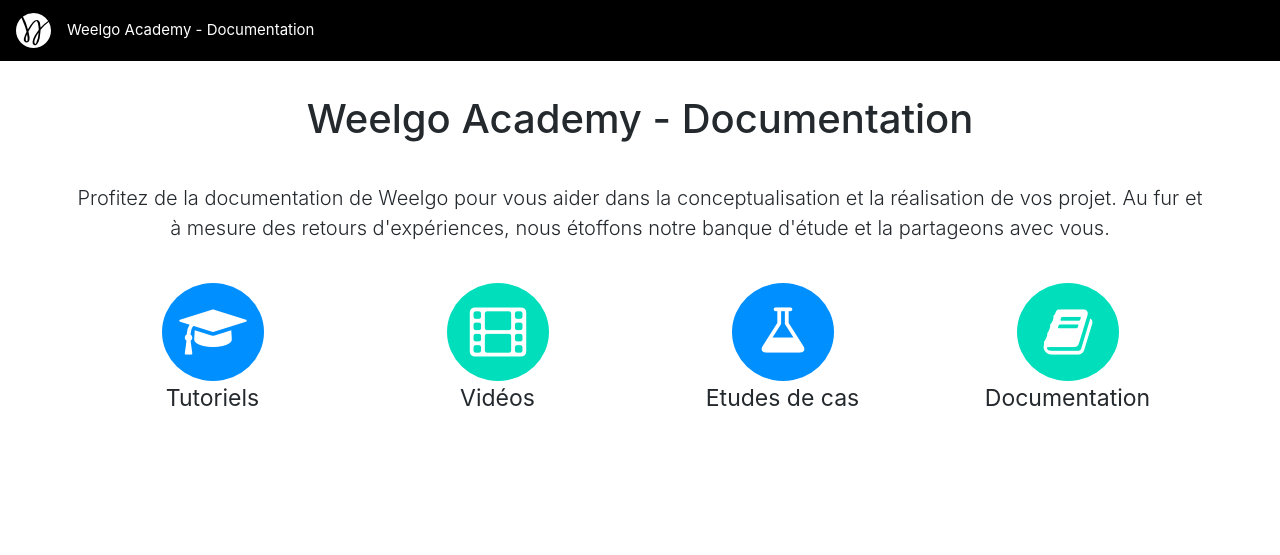
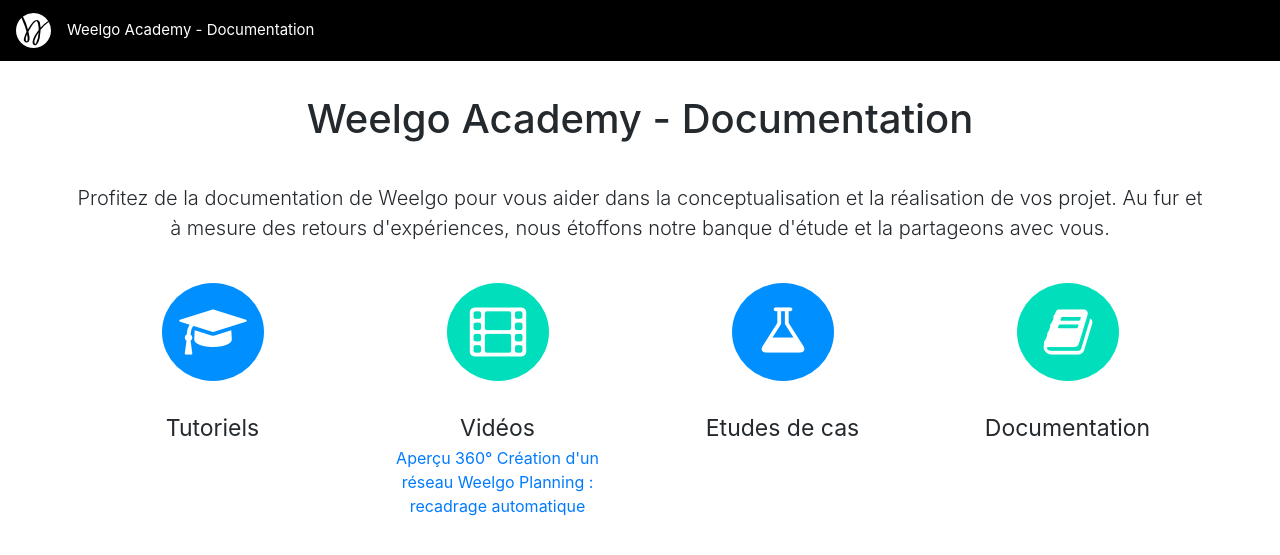
Before and after one commit to Weelgo/weelgo.github.io, a Jekyll site: the page built from fr/index.html, in a window 1280 px wide and 900 px high. Shown: the top 555 px of the window. Built offline with Jekyll 4.4.1, drawn with Linux system fonts in a browser that asks for light colours.

Commit message:
Modif index

```diff
--- a/_layouts/main_index_fr.html
+++ b/_layouts/main_index_fr.html
@@ -20,25 +20,30 @@
 		<div class="row">
 
 				<div class="col-md-3 col-sm-12 text-center">
-					<div class="text-center" style="margin-top: 30px;">
+					<div class="text-center" style="margin-top: 30px;margin-bottom: 30px;">
 						<img class="img-responsive" style="display: inline;" alt="" src="/fr/img/tutorials.png">
 					</div>
 					<div class="text-center" style="font-size: 23px;">Tutoriels</div>
 				</div>
 				<div class="col-md-3 col-sm-12 text-center">
-					<div class="text-center" style="margin-top: 30px;">
+					<div class="text-center" style="margin-top: 30px;margin-bottom: 30px;">
 						<a href="https://www.youtube.com/channel/UCMuycYGVWNGFujwwxvW40hw"><img class="img-responsive" style="display: inline;" alt="" src="/fr/img/videos.png"></a>
 					</div>
 					<div class="text-center" style="font-size: 23px;">Vidéos</div>
+					<div>
+						<a href="https://www.youtube.com/watch?v=gPFzQDd73jc">Aperçu 360°</a>
+						<a href="https://www.youtube.com/watch?v=z8WjuIl3h2g">Création d'un réseau Weelgo</a>
+						<a href="https://www.youtube.com/watch?v=z8WjuIl3h2g">Planning : recadrage automatique</a>
+					</div>
 				</div>
 				<div class="col-md-3 col-sm-12 text-center">
-					<div class="text-center" style="margin-top: 30px;">
+					<div class="text-center" style="margin-top: 30px;margin-bottom: 30px;">
 						<img class="img-responsive" style="display: inline;" alt="" src="/fr/img/studyCase.png">
 					</div>
 					<div class="text-center" style="font-size: 23px;">Etudes de cas</div>
 				</div>
 				<div class="col-md-3 col-sm-12 text-center">
-					<div class="text-center" style="margin-top: 30px;">
+					<div class="text-center" style="margin-top: 30px;margin-bottom: 30px;">
 						<img class="img-responsive" style="display: inline;" alt="" src="/fr/img/documentation.png">
 					</div>
 					<div class="text-center" style="font-size: 23px;">Documentation</div>
```
